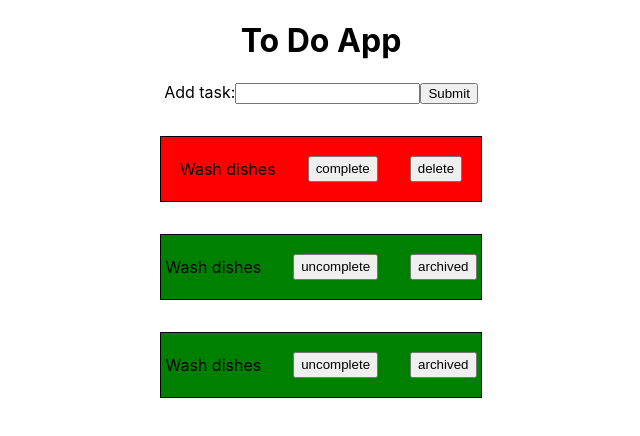
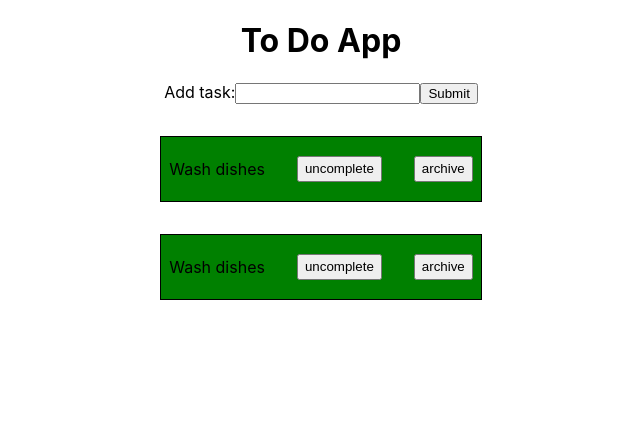
Before and after one commit to lkk95/todoapp, a React (Create React App) app: page / in a window 1280 px wide. Shown: the top 436 px of the page, without its empty margins (319-959 px from the left). Built offline with nearby package versions, Linux system fonts and the light colour scheme.

Commit message:
add archive functionality

```diff
--- a/src/App.js
+++ b/src/App.js
@@ -11,7 +11,7 @@ function App() {
       id: nanoid(),
       name: "Wash dishes",
       completed: true,
-      archived: false,
+      archived: true,
     },
     {
       id: nanoid(),
@@ -27,10 +27,10 @@ function App() {
     },
   ]);
 
-  function setComplete(id, newValue) {
+  function setComplete(id) {
     const completedTasks = tasks.map((task) => {
       if (task.id === id) {
-        return { ...task, completed: newValue };
+        return { ...task, completed: !task.completed };
       } else {
         return task;
       }
@@ -38,9 +38,20 @@ function App() {
     setTasks(completedTasks);
   }
 
+  function archiveTask(id) {
+    const archivedTasks = tasks.map((task) => {
+      if (task.id === id) {
+        return { ...task, archived: !task.archived };
+      } else {
+        return task;
+      }
+    });
+    setTasks(archivedTasks);
+  }
+
   function deleteTask(id) {
-    const archivedTasks = tasks.filter((task) => task.id !== id);
-    setTasks(archivedTasks);
+    const deletedTasks = tasks.filter((task) => task.id !== id);
+    setTasks(deletedTasks);
   }
 
   function addTask(name) {
@@ -56,15 +67,18 @@ function App() {
       <Header />
       <Form addTask={addTask} />
       <section>
-        {tasks.map((task) => {
+        {tasks
+          .filter((task) => !task.archived)
+          .map((task) => {
             return (
               <Task
                 key={task.id}
                 name={task.name}
                 completed={task.completed}
-              setComplete={(newValue) => setComplete(task.id, newValue)}
+                setComplete={() => setComplete(task.id)}
                 archived={task.archived}
-              setArchive={() => deleteTask(task.id)}
+                deleteTask={() => deleteTask(task.id)}
+                archiveTask={() => archiveTask(task.id)}
               />
             );
           })}
--- a/src/components/Task.js
+++ b/src/components/Task.js
@@ -1,19 +1,21 @@
 import styled from "styled-components";
 
-export default function Task({ name, completed, setComplete, deleteTask }) {
+export default function Task({
+  name,
+  completed,
+  setComplete,
+  deleteTask,
+  archiveTask,
+}) {
   return (
-    <TaskContainer
-      style={completed ? { background: "red" } : { background: "green" }}
-    >
+    <TaskContainer completed={completed}>
       <p>{name}</p>
-      <Button
-        onClick={() => {
-          setComplete(!completed);
-        }}
-      >
+      <Button onClick={setComplete}>
         {completed ? "complete" : "uncomplete"}
       </Button>
-      <Button onClick={deleteTask}>{completed ? "delete" : "archived"}</Button>
+      <Button onClick={completed ? archiveTask : deleteTask}>
+        {completed ? "delete" : "archive"}
+      </Button>
     </TaskContainer>
   );
 }
@@ -27,6 +29,7 @@ const TaskContainer = styled.section`
   align-items: center;
   margin: 2em 0 2em 0;
   gap: 2em;
+  background-color: ${(props) => (props.completed ? "red" : "green")};
 `;
 
 const Button = styled.button`
```
Lines whose indentation alone changed are shown as unchanged.
